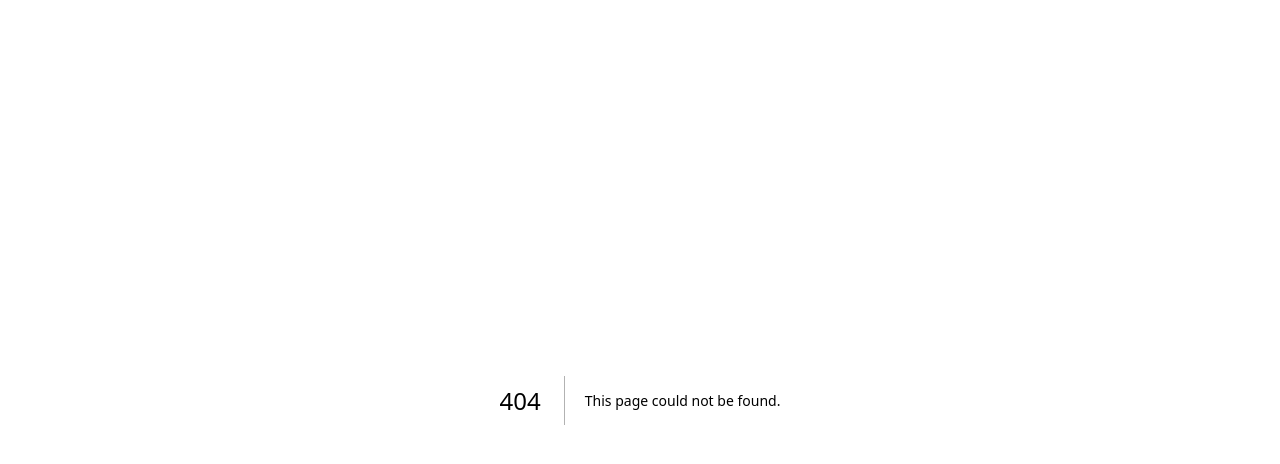
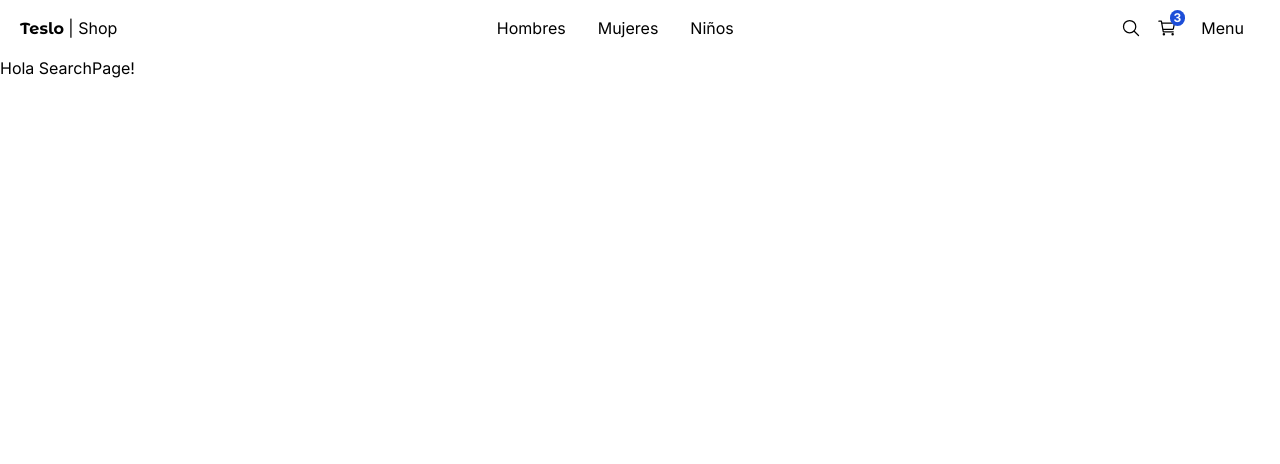
Before and after one commit to LRegalado1996/teslo-shop, a Next.js app: page /search in a window 1280 px wide. Before the commit this address had no page. Shown: the top 464 px of the page. Built offline with nearby package versions, Linux system fonts and the light colour scheme.

Commit message:
clase 192

```diff
--- a/src/app/(shop)/layout.tsx
+++ b/src/app/(shop)/layout.tsx
@@ -1,3 +1,10 @@
+import { TopMenu } from "@/components";
+
 export default function ShopLayout({ children }: { children: React.ReactNode }) {
-  return <main className="min-h-screen bg-red-500">{children}</main>;
+  return (
+    <main className="min-h-screen">
+      <TopMenu />
+      {children}
+    </main>
+  );
 }
--- /dev/null
+++ b/src/app/(shop)/search/page.tsx
@@ -0,0 +1,7 @@
+export default function SearchPage() {
+  return (
+    <div className="">
+      <h1>Hola SearchPage!</h1>
+    </div>
+  );
+}
--- a/src/components/index.ts
+++ b/src/components/index.ts
@@ -0,0 +1 @@
+export { TopMenu } from "./ui/top-menu/top-menu";
--- /dev/null
+++ b/src/components/ui/top-menu/top-menu.tsx
@@ -0,0 +1,52 @@
+import { titleFont } from "@/config/fonts";
+import Link from "next/link";
+import React from "react";
+import { IoCartOutline, IoSearchOutline } from "react-icons/io5";
+
+export const TopMenu = () => {
+  return (
+    <nav className="flex px-5 justify-between items-center w-full">
+      {/* logo */}
+      <div>
+        <Link href="/">
+          <span className={`${titleFont.className} antialiased font-bold`}>Teslo</span>
+          <span> | Shop</span>
+        </Link>
+      </div>
+
+      {/* Center Menu */}
+      <div className="hidden sm:block">
+        <Link className="m-2 p-2 rounded-md transition-all hover:bg-gray-100" href="/category/men">
+          Hombres
+        </Link>
+        <Link
+          className="m-2 p-2 rounded-md transition-all hover:bg-gray-100"
+          href="/category/women"
+        >
+          Mujeres
+        </Link>
+        <Link className="m-2 p-2 rounded-md transition-all hover:bg-gray-100" href="/category/kids">
+          Niños
+        </Link>
+      </div>
+
+      {/* Search, cart, menu */}
+      <div className="flex items-center">
+        <Link href="/search" className="mx-2">
+          <IoSearchOutline className="w-5 h-5" />
+        </Link>
+
+        <Link href="/cart" className="mx-2">
+          <div className="relative">
+            <span className="absolute text-xs rounded-full px-1 font-bold -top-2 -right-2 bg-blue-700 text-white">
+              3
+            </span>
+            <IoCartOutline className="w-5 h-5" />
+          </div>
+        </Link>
+
+        <button className="m-2 p-2 transition-all hover:bg-gray-100">Menu</button>
+      </div>
+    </nav>
+  );
+};
```
